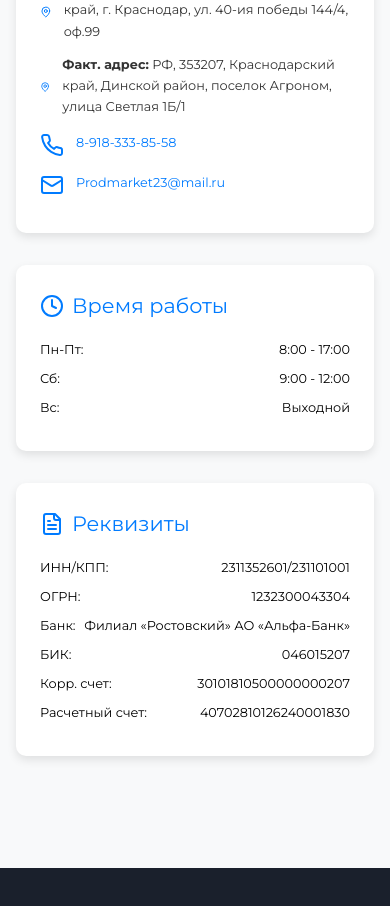
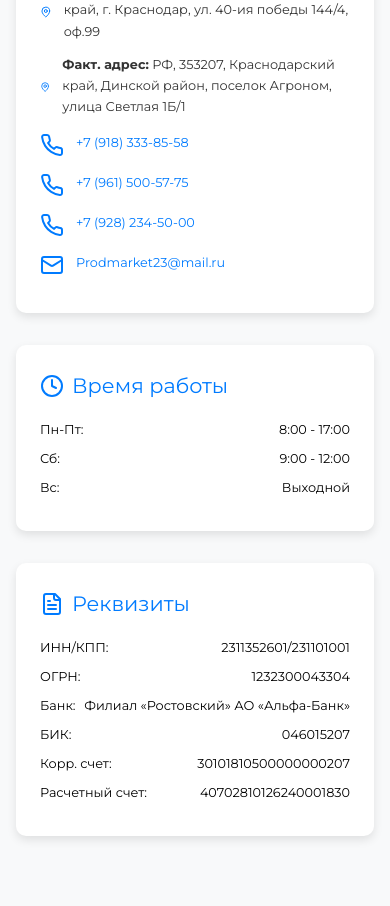
Before and after one commit to TimCookXXX/prodmarket, a React (Vite) app: page /contacts in a window 390 px wide. Shown: the part 1000-1906 px from the top of the page. Built offline with nearby package versions, Linux system fonts and the light colour scheme; no server answers.

Commit message:
Add another phones in Contacts page

```diff
--- a/src/pages/Contacts/Contacts.jsx
+++ b/src/pages/Contacts/Contacts.jsx
@@ -33,7 +33,15 @@
               </p>
               <p>
                 <Phone className={styles.icon} />
-                <a href="tel:+79183338558">8-918-333-85-58</a>
+                <a href="tel:+79183338558">+7 (918) 333-85-58</a>
+              </p>
+              <p>
+                <Phone className={styles.icon} />
+                <a href="tel:+79615005775">+7 (961) 500-57-75</a>
+              </p>
+              <p>
+                <Phone className={styles.icon} />
+                <a href="tel:+79282345000">+7 (928) 234-50-00</a>
               </p>
               <p>
                 <Mail className={styles.icon} />
```
